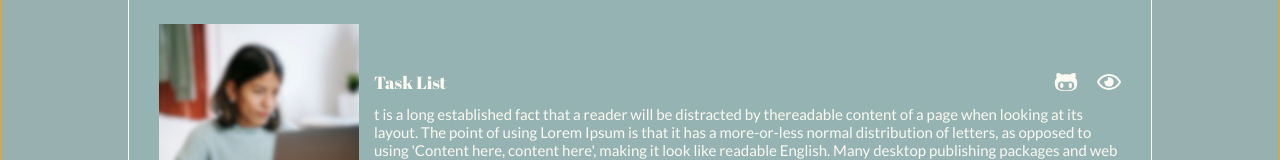
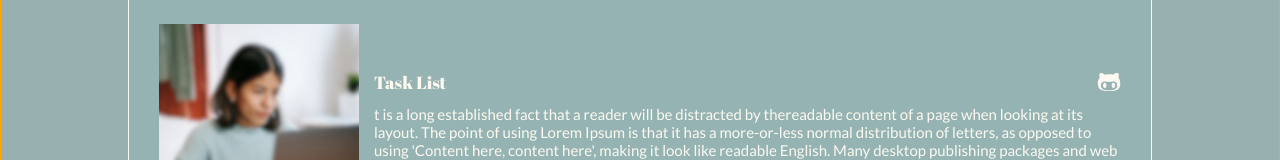
Before and after one commit to carocodingk/carocodingk.github.io, a Next.js app: page / in a window 1280 px wide. Shown: the part 1828-1988 px from the top of the page. Built offline with nearby package versions, Linux system fonts and the light colour scheme.

Commit message:
Added conditional to hide view button from project card if it does not have a link

```diff
--- a/components/ProjectButtons.jsx
+++ b/components/ProjectButtons.jsx
@@ -9,9 +9,14 @@ function ProjectButtons({url1, url2}){
       <Link href={url1}>
         <FaGithubAlt className={style.projectbutton_icon} />
       </Link>
-      <Link href={url2}>
-        <FaRegEye className={style.projectbutton_icon} />
-      </Link>
+      {url2.length > 0?
+        <Link href={url2}>
+          <FaRegEye className={style.projectbutton_icon} />
+        </Link>
+        :
+        null
+      }
+
     </div>
   );
 }
--- a/content/info.json
+++ b/content/info.json
@@ -90,7 +90,7 @@
 					" like readable English. Many desktop publishing packages and web page",
 					"humour and the like)."],
 			"url1": "https://github.com/carocodingk/PomodoroTracker",
-			"url2": "https://nextjs.org/docs/app/getting-started/images-and-fonts"
+			"url2": ""
 		}
 	]
 
```
